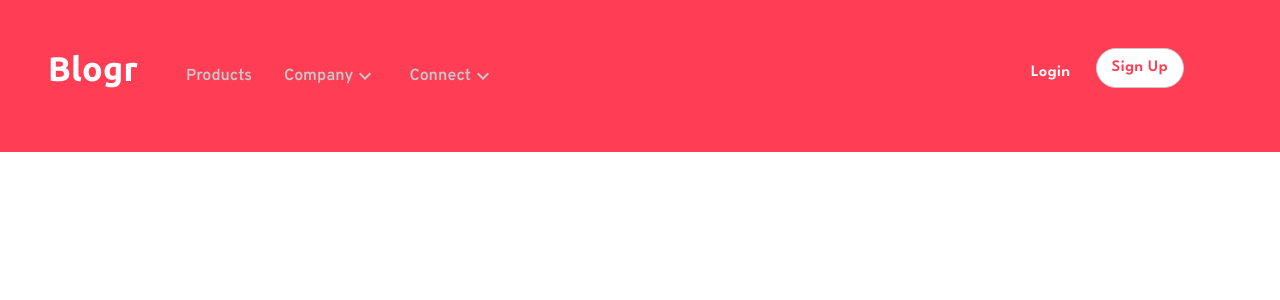
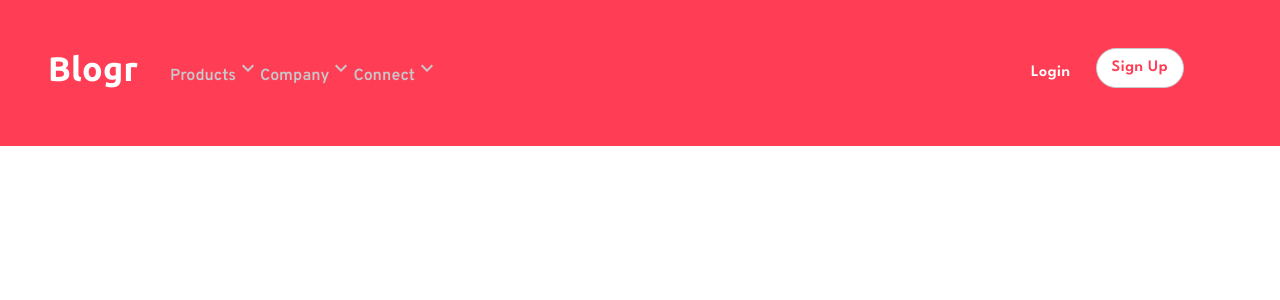
Before and after one commit to meyoh-23/blogr, a React (Create React App) app: page / in a window 1280 px wide. Shown: the top 300 px of the page. Built offline with nearby package versions, Linux system fonts and the light colour scheme.

Commit message:
much of it is done

```diff
--- a/src/components/Navbar.jsx
+++ b/src/components/Navbar.jsx
@@ -8,7 +8,6 @@ import CloseIcon from '@mui/icons-material/Close';
 
 const Navbar = () => {
     const [mobileMenu, setMobileMenu] = useState(false);
-    const [navigateConect, setNavigateConnect] = useState(false);
     const [navItemOne, setNavItemOne] = useState( false);
     const [navItemTwo, setNavItemTwo] = useState( false);
     const [navItemThree, setNavItemThree] = useState(false);
@@ -17,6 +16,7 @@ const Navbar = () => {
         <Box>
             <AppBar
             elevation={0}
+            variant='nav'
             sx={{
                 display: "flex",
                 flexDirection: "row",
@@ -62,7 +62,10 @@ const Navbar = () => {
                             justifyContent: "space-evenly",
                         }}
                         >
-                            <ListItem
+                            <Link
+                            underline='none'
+                            href='#products'
+                            onClick={()=>setNavItemOne(!navItemOne)}
                             sx={{
                                 color: "hsl(240, 2%, 79%)",
                                 fontFamily: "'Overpass', sans-serif;",
@@ -75,9 +78,17 @@ const Navbar = () => {
                                 }
                             }}
                             >
-                                products
-                            </ListItem>
-                            <ListItem
+                                <span style={{whiteSpace: "nowrap"}}>
+                                    products{
+                                    navItemOne? <ExpandLessIcon/>
+                                    : <ExpandMoreIcon/>
+                                }
+                                </span>
+                            </Link>
+                            <Link
+                            href='#company'
+                            underline='none'
+                            onClick={()=>setNavItemTwo(!navItemTwo)}
                             sx={{
                                 color: "hsl(240, 2%, 79%)",
                                 fontFamily: "'Overpass', sans-serif;",
@@ -90,9 +101,15 @@ const Navbar = () => {
                                 }
                             }}
                             >
-                                company<ExpandMoreIcon/>
-                            </ListItem>
-                            <ListItem
+                                <span style={{whiteSpace: "nowrap"}}>
+                                    company{
+                                    navItemTwo? <ExpandLessIcon/>
+                                    : <ExpandMoreIcon/>
+                                }
+                                </span>
+                            </Link>
+                            <Link
+                            underline='none'
                             sx={{
                                 color: "hsl(240, 2%, 79%)",
                                 fontFamily: "'Overpass', sans-serif;",
@@ -105,13 +122,16 @@ const Navbar = () => {
                                 },
                                 position: "relative",
                             }}
-                            onClick={()=>setNavigateConnect(!navigateConect)}
+                            onClick={()=>setNavItemThree(!navItemThree)}
                             >
-                                connect{
-                                    navigateConect? <ExpandLessIcon/>
+                                <span style={{whiteSpace: "nowrap"}}>
+                                    connect{
+                                    navItemThree? <ExpandLessIcon/>
                                     : <ExpandMoreIcon/>
                                 }
-                            {navigateConect && <Box
+                                </span>
+
+                            {navItemThree && <Box
                                 sx={{
                                     width: "150px",
                                     height: "150px",
@@ -122,6 +142,9 @@ const Navbar = () => {
                                     borderRadius: "20px",
                                 }}
                                 >
+                                    <Typography>
+                                        Lorem ipsum dolor sit amet consectetur adipisicing elit. Iusto voluptates nam autem ea odit dolores delectus porro sunt eligendi eos totam voluptatibus dicta, dolore asperiores magnam, amet inventore ex laboriosam!
+                                    </Typography>
                                     <List
                                     listStyle="none"
                                     sx={{
@@ -142,7 +165,7 @@ const Navbar = () => {
                                     </List>
                                 </Box>
                             }
-                            </ListItem>
+                            </Link>
                         </List>
                     </Box>
                 </Box>
@@ -237,7 +260,7 @@ const Navbar = () => {
                                 </Link>
                             </ListItem>
                             <ListItem>
-                                <Link href="#products"
+                                <Link href="#company"
                                 underline='none'
                                 onClick={()=>setNavItemTwo(!navItemTwo)}
                                 sx={{
@@ -251,7 +274,7 @@ const Navbar = () => {
 
                                 }}
                                 >
-                                    products {
+                                    company {
                                     navItemTwo? <ExpandLessIcon/>
                                     : <ExpandMoreIcon/>
                                     }
@@ -263,7 +286,7 @@ const Navbar = () => {
                                 flexDirection: "column",
                             }}
                             >
-                                <Link href="#products"
+                                <Link
                                 underline='none'
                                 onClick={()=>setNavItemThree(!navItemThree)}
                                 sx={{
@@ -276,7 +299,7 @@ const Navbar = () => {
                                     }
                                 }}
                                 >
-                                    products {
+                                    connect {
                                     navItemThree? <ExpandLessIcon/>
                                     : <ExpandMoreIcon/>
                                     }
@@ -289,20 +312,60 @@ const Navbar = () => {
                                         mx: "auto"
                                     }}
                                     >
-                                        <ListItem>
+                                        <ListItem
+                                        sx={{
+                                            display: "flex",
+                                            flexDirection: "column",
+                                            width: "75vw",
+                                            height: "auto",
+                                            my: "1rem",
+                                            alignContent: "center",
+                                            justifyContent: "center",
+                                            backgroundColor: "hsl(240, 2%, 79%)",
+                                            borderRadius: "10px",
+                                        }}
+                                        >
                                             <Link
                                             underline='none'
                                             sx={{
                                                 textTransform: "capitalize",
                                                 color: "hsl(240, 10%, 16%)",
                                                 fontSize: "1rem",
-                                                "&:hover": {
-                                                    color: "hsl(240, 2%, 79%)",
-                                                    cursor: "pointer",
-                                                }
+                                                my: "0.5rem",
+                                                cursor: "pointer",
+                                                fontFamily:"'Overpass', sans-serif",
+                                                fontWeight: "300",
                                             }}
                                             >
-                                                hello
+                                                Contact
+                                            </Link>
+                                            <Link
+                                            underline='none'
+                                            sx={{
+                                                textTransform: "capitalize",
+                                                color: "hsl(240, 10%, 16%)",
+                                                fontSize: "1rem",
+                                                my: "0.5rem",
+                                                cursor: "pointer",
+                                                fontFamily:"'Overpass', sans-serif",
+                                                fontWeight: "300",
+                                            }}
+                                            >
+                                                newsletter
+                                            </Link>
+                                            <Link
+                                            underline='none'
+                                            sx={{
+                                                textTransform: "capitalize",
+                                                color: "hsl(240, 10%, 16%)",
+                                                fontSize: "1rem",
+                                                my: "0.5rem",
+                                                cursor: "pointer",
+                                                fontFamily:"'Overpass', sans-serif",
+                                                fontWeight: "300",
+                                            }}
+                                            >
+                                                linkedIn
                                             </Link>
                                         </ListItem>
                                     </List>}
```
